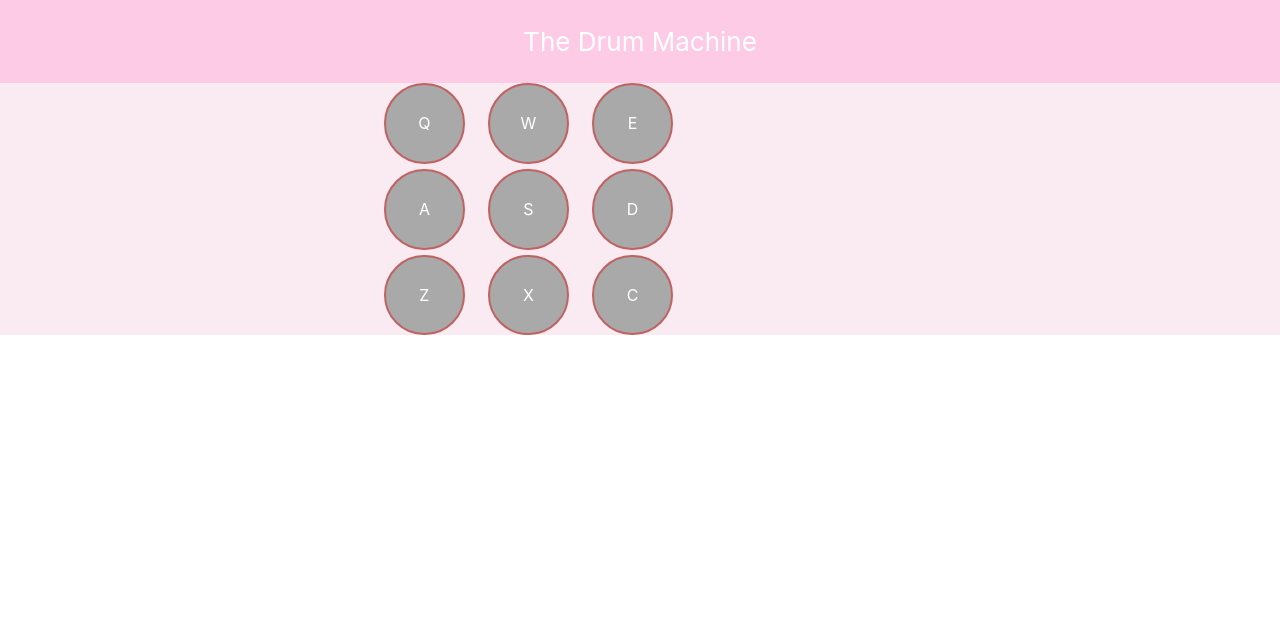
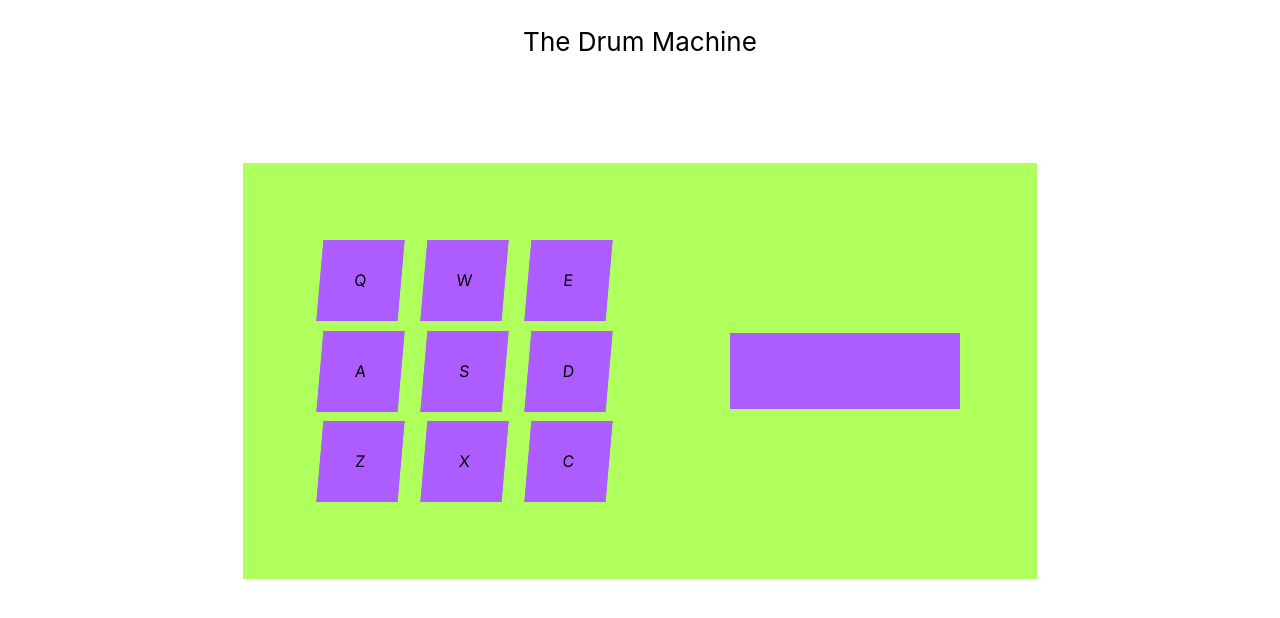
Before and after one commit to ainaperez/pomodoro-timer, a React (Create React App) app: page / in a window 1280 px wide. Shown: the top 618 px of the page. Built offline with nearby package versions, Linux system fonts and the light colour scheme.

Commit message:
basic styles applied

```diff
--- a/package.json
+++ b/package.json
@@ -2,7 +2,7 @@
   "name": "markdown-previewer",
   "version": "0.1.0",
   "private": true,
-  "homepage": "https://ainaperez.github.io/markdown-previewer/",
+  "homepage": "https://github.com/ainaperez/drum-machine/",
   "dependencies": {
     "@testing-library/jest-dom": "^5.14.1",
     "@testing-library/react": "^11.2.7",
--- a/src/App.scss
+++ b/src/App.scss
@@ -1,7 +1,9 @@
 @import "variables";
 
 .App {
+  color: $black;
   text-align: center;
+  background-color: #fff;
 }
 
 .App-header {
@@ -10,10 +12,9 @@
   justify-content: center;
   min-height: 10vh;
   font-size: calc(10px + 2vmin);
-  color: white;
-  background-color: $strong-pink;
 }
 
 .App-main {
-  background-color: #faebf3;
+  height: 90vh;
+  padding-top: 10vh;
 }
--- a/src/_variables.scss
+++ b/src/_variables.scss
@@ -1,3 +1,3 @@
-$strong-pink: #fdcbe6;
-$soft-pink: #faebf3;
-$soft-yellow: #fff8ef;
+$purple: #ad5dff;
+$black: #000;
+$soft-blue: #afff5d;
--- a/src/components/Display/Display.js
+++ b/src/components/Display/Display.js
@@ -102,8 +102,9 @@ class Display extends Component {
         {drums}
         </div>
 
-        <p>{this.state.name}</p>
-
+        <div className='Display-text'>
+        <p >{this.state.name}</p>
+        </div>
       </div>
   )}
 }
--- a/src/components/Display/Display.scss
+++ b/src/components/Display/Display.scss
@@ -1,15 +1,29 @@
+@import "../../variables";
+
 .Display {
   display: flex;
   align-items: center;
-  width: 40vw;
+  justify-content: space-between;
+  width: 50vw;
+  padding: 6vw;
   margin: auto;
+  background-color: $soft-blue;
 }
 
 .Pad-grid {
   display: grid;
+  width: 24vw;
+  column-gap: 5px;
   grid-template-columns: repeat(3, 1fr);
   grid-template-rows: repeat(3, 1fr);
-  column-gap: 5px;
-  row-gap: 5px;
-  width: 24vw;
+  row-gap: 10px;
 }
+
+.Display-text {
+  display: flex;
+  align-items: center;
+  justify-content: center;
+  width: 18vw;
+  height: 6vw;
+  background-color: $purple;
+}
--- a/src/components/DrumPad/DrumPad.js
+++ b/src/components/DrumPad/DrumPad.js
@@ -9,6 +9,7 @@ class DrumPad extends Component{
 
     this.makeSound = this.makeSound.bind(this);
     this.handleKeyPress = this.handleKeyPress.bind(this);
+    this.activateKeyStyle = this.activateKeyStyle.bind(this);
 
   }
 
@@ -21,6 +22,7 @@ class DrumPad extends Component{
     sound.currentTime = 0;
     sound.play();
     this.props.displayName(this.props.id);
+    this.activateKeyStyle();
     //this.activatePad();
     //setTimeout(() => this.activatePad(), 100);
   }
@@ -30,7 +32,16 @@ class DrumPad extends Component{
     const letterUppercase = letter.toUpperCase(); //transform to uppercase to be able to compare to keyPress
     if(letterUppercase === this.props.keyPress){
       this.makeSound();
+
     }
+
+  }
+
+  activateKeyStyle(){
+    const pad = document.getElementById(this.props.id);
+    console.log(pad)
+    pad.classList.add('active');
+    setTimeout(()=>{pad.classList.remove('active')}, 100)
 
   }
 
--- a/src/components/DrumPad/DrumPad.scss
+++ b/src/components/DrumPad/DrumPad.scss
@@ -1,14 +1,15 @@
-@mixin drum($theme: DarkGray) {
+@import "../../variables";
+
+@mixin drum($theme: $purple) {
+  display: flex;
+  align-items: center;
+  justify-content: center;
   width: 6vw;
   height: 6vw;
   background: $theme;
-  box-shadow: 0 0 1px rgba($theme, 0.25);
-  color: #fff;
-  border: 2px solid rgb(192, 98, 98);
-  border-radius: 50%;
-  display: flex;
-  justify-content: center;
-  align-items: center;
+  border: 2px solid $purple;
+  box-shadow: 0 0 1px rgba($theme, .25);
+  transform: skew(-5deg);
 }
 
 .drum-pad {
@@ -16,5 +17,5 @@
 }
 
 .active {
-  @include drum($theme: rgb(0, 144, 163));
+  @include drum($theme: #fff);
 }
```
